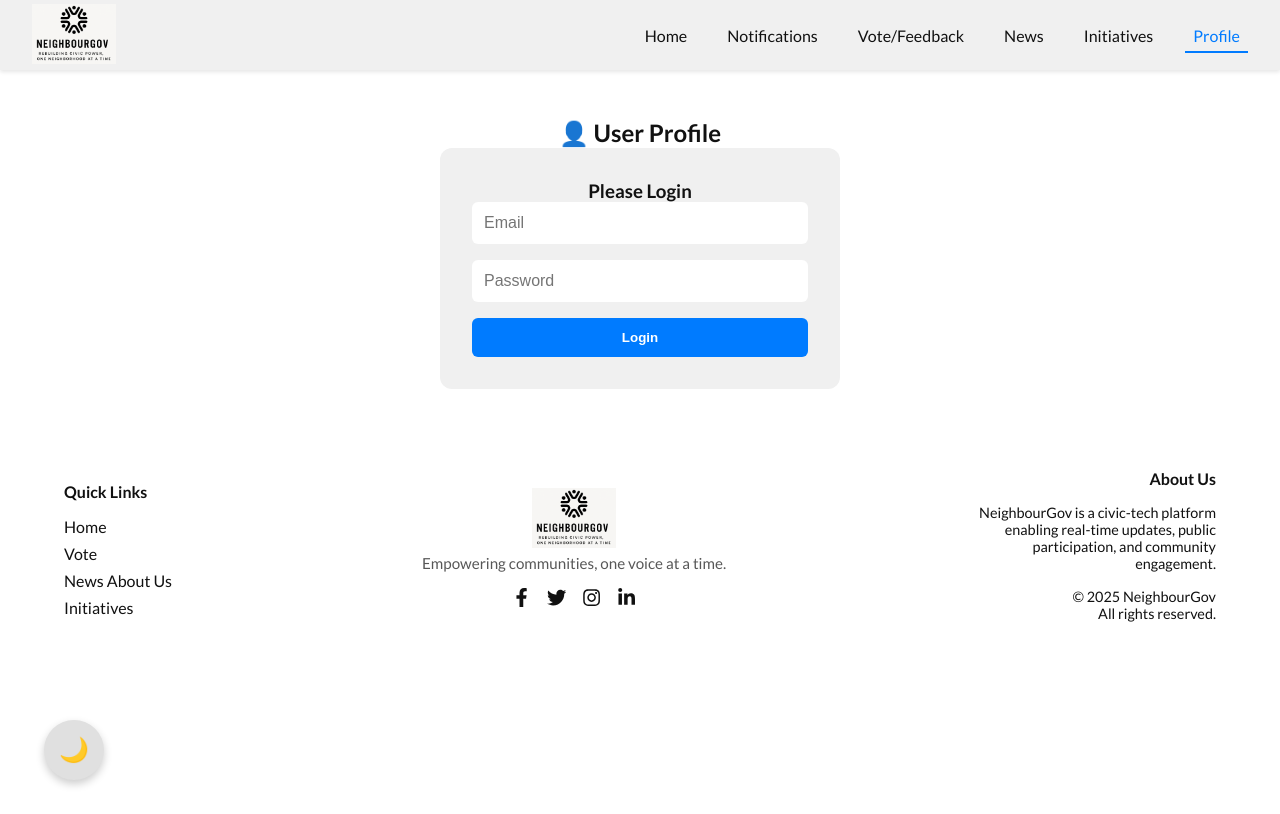
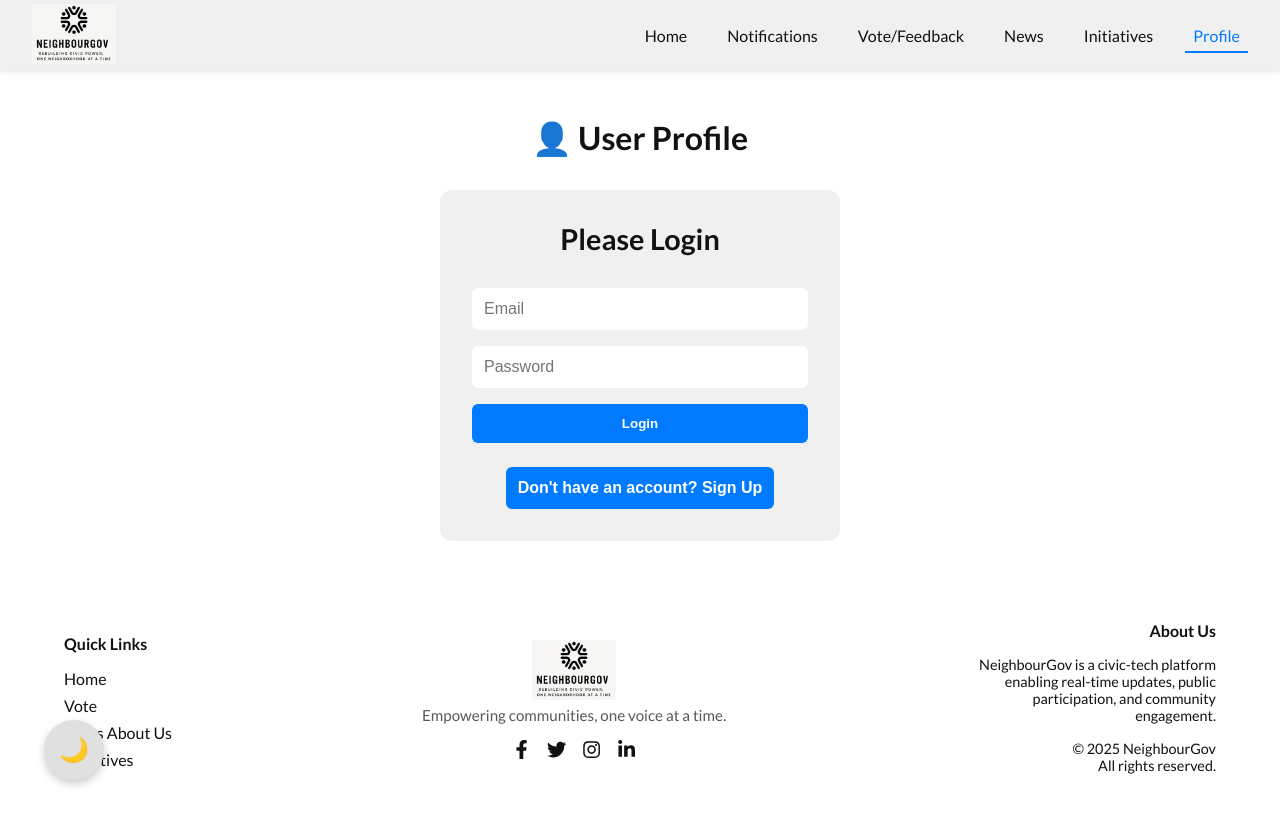
Before and after one commit to VinayakxSingh/NeighbourGov, a React (Vite) app: page /profile in a window 1280 px wide. Built offline with nearby package versions, Linux system fonts and the light colour scheme; no server answers; a web font is replaced by a local one.

Commit message:
Initial commit

```diff
--- a/src/pages/profile.jsx
+++ b/src/pages/profile.jsx
@@ -3,6 +3,7 @@ import { auth } from "../firebase";
 import {
   signInWithEmailAndPassword,
   signOut,
+  createUserWithEmailAndPassword,
   onAuthStateChanged,
 } from "firebase/auth";
 import "../styles/profile.css";
@@ -11,7 +12,9 @@ const Profile = () => {
   const [user, setUser] = useState(null);
   const [email, setEmail] = useState("");
   const [password, setPassword] = useState("");
+  const [confirmPassword, setConfirmPassword] = useState(""); // Added for signup
   const [errorMsg, setErrorMsg] = useState("");
+  const [isSignUp, setIsSignUp] = useState(false); // Toggle between login and signup
 
   useEffect(() => {
     const unsubscribe = onAuthStateChanged(auth, (currUser) => {
@@ -27,6 +30,22 @@ const Profile = () => {
       setErrorMsg("");
     } catch (error) {
       setErrorMsg("Invalid credentials or user does not exist.");
+      console.log(error);
+    }
+  };
+
+  const handleSignUp = async (e) => {
+    e.preventDefault();
+    if (password !== confirmPassword) {
+      setErrorMsg("Passwords do not match.");
+      return;
+    }
+    try {
+      await createUserWithEmailAndPassword(auth, email, password);
+      setErrorMsg("");
+    } catch (error) {
+      setErrorMsg("Failed to create an account.");
+      console.log(error);
     }
   };
 
@@ -50,9 +69,9 @@ const Profile = () => {
           </button>
         </div>
       ) : (
-        <div className="login-form">
-          <h3>Please Login</h3>
-          <form onSubmit={handleLogin}>
+        <div className="auth-form">
+          <h3>{isSignUp ? "Create an Account" : "Please Login"}</h3>
+          <form onSubmit={isSignUp ? handleSignUp : handleLogin}>
             <input
               type="email"
               placeholder="Email"
@@ -67,9 +86,26 @@ const Profile = () => {
               onChange={(e) => setPassword(e.target.value)}
               required
             />
-            <button type="submit">Login</button>
+            {isSignUp && (
+              <input
+                type="password"
+                placeholder="Confirm Password"
+                value={confirmPassword}
+                onChange={(e) => setConfirmPassword(e.target.value)}
+                required
+              />
+            )}
+            <button type="submit">{isSignUp ? "Sign Up" : "Login"}</button>
           </form>
           {errorMsg && <p className="error-msg">{errorMsg}</p>}
+          <button
+            className="toggle-form-btn"
+            onClick={() => setIsSignUp(!isSignUp)}
+          >
+            {isSignUp
+              ? "Already have an account? Login"
+              : "Don't have an account? Sign Up"}
+          </button>
         </div>
       )}
     </section>
--- a/src/styles/profile.css
+++ b/src/styles/profile.css
@@ -1,3 +1,4 @@
+/* General Styles */
 .profile-page {
   padding: 3rem 2rem;
   font-family: "Lato", sans-serif;
@@ -7,6 +8,13 @@
   transition: all 0.3s ease;
 }
 
+.profile-page h2 {
+  font-size: 2rem;
+  margin-bottom: 2rem;
+  color: var(--primary-color);
+}
+
+/* Profile Info Section */
 .profile-info {
   background: var(--card-bg);
   padding: 2rem;
@@ -20,6 +28,18 @@
   font-size: 3rem;
   color: #28a745;
   margin-bottom: 1rem;
+}
+
+.profile-info h3 {
+  font-size: 1.8rem;
+  color: var(--primary-color);
+  margin-bottom: 1rem;
+}
+
+.profile-info p {
+  font-size: 1.2rem;
+  margin-bottom: 1.5rem;
+  color: var(--text-color);
 }
 
 .logout-btn {
@@ -38,7 +58,8 @@
   background: #c82333;
 }
 
-.login-form {
+/* Login / Signup Forms */
+.auth-form {
   background: var(--card-bg);
   padding: 2rem;
   max-width: 400px;
@@ -47,13 +68,19 @@
   box-shadow: 0 4px 10px var(--shadow-color);
 }
 
-.login-form form {
+.auth-form h3 {
+  font-size: 1.8rem;
+  color: var(--primary-color);
+  margin-bottom: 2rem;
+}
+
+.auth-form form {
   display: flex;
   flex-direction: column;
   gap: 1rem;
 }
 
-.login-form input {
+.auth-form input {
   padding: 0.75rem;
   border: 1px solid var(--border-color);
   border-radius: 6px;
@@ -62,7 +89,12 @@
   background-color: var(--input-bg, #fff);
 }
 
-.login-form button {
+.auth-form input:focus {
+  border-color: var(--primary-color);
+  outline: none;
+}
+
+.auth-form button {
   padding: 0.75rem;
   background: #007bff;
   border: none;
@@ -73,11 +105,48 @@
   transition: background 0.3s ease;
 }
 
-.login-form button:hover {
+.auth-form button:hover {
   background: #0056b3;
 }
 
+/* Toggle between Login and Sign Up */
+.toggle-form-btn {
+  margin-top: 1.5rem;
+  padding: 0.8rem 1.6rem;
+  background: #f8f9fa;
+  border: none;
+  color: var(--primary-color);
+  border-radius: 8px;
+  font-weight: 600;
+  cursor: pointer;
+  transition: background 0.3s ease;
+  font-size: 1rem;
+}
+
+.toggle-form-btn:hover {
+  background: #e2e6ea;
+}
+
+/* Error Message */
 .error-msg {
   color: red;
-  margin-top: 0.5rem;
+  margin-top: 1rem;
+  font-weight: 600;
 }
+
+/* Responsive Styles */
+@media (max-width: 600px) {
+  .profile-page {
+    padding: 2rem;
+  }
+
+  .profile-info,
+  .auth-form {
+    max-width: 100%;
+    padding: 2rem;
+  }
+
+  .checkmark {
+    font-size: 2.5rem;
+  }
+}
```
